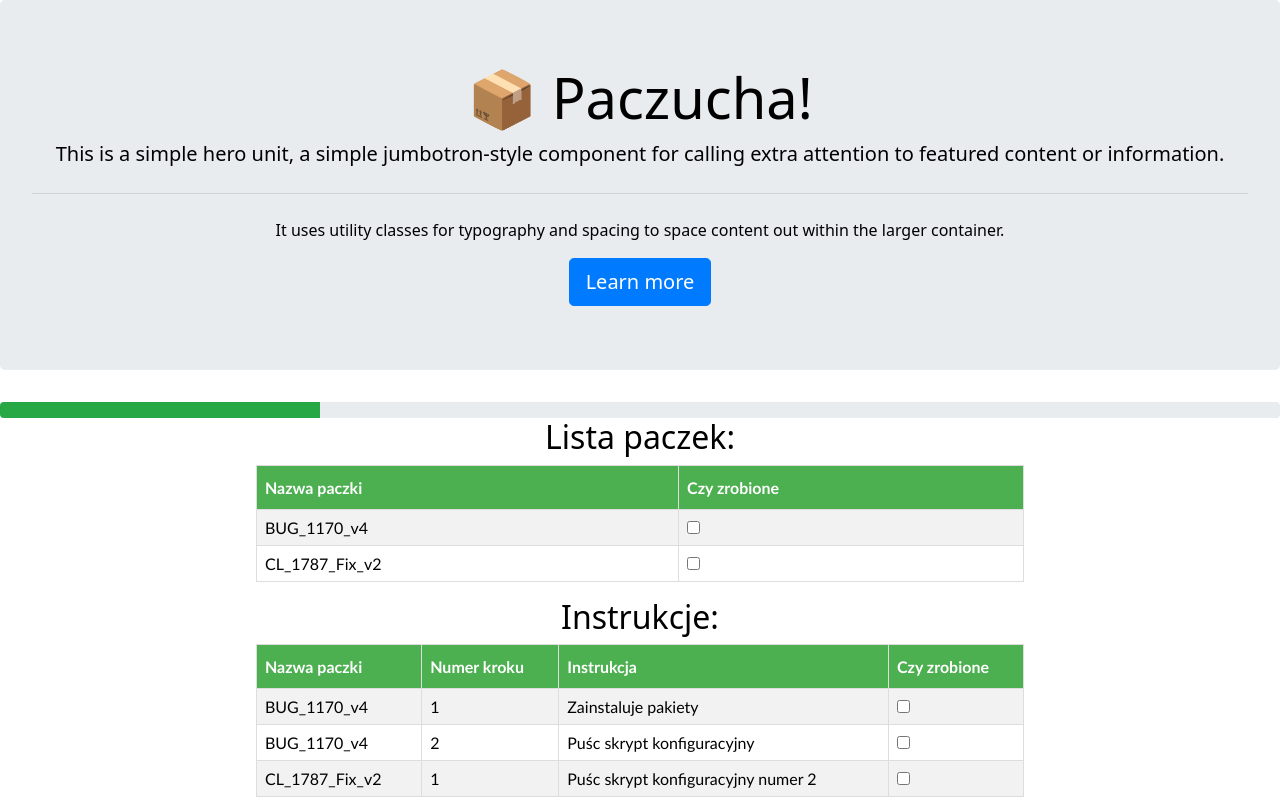
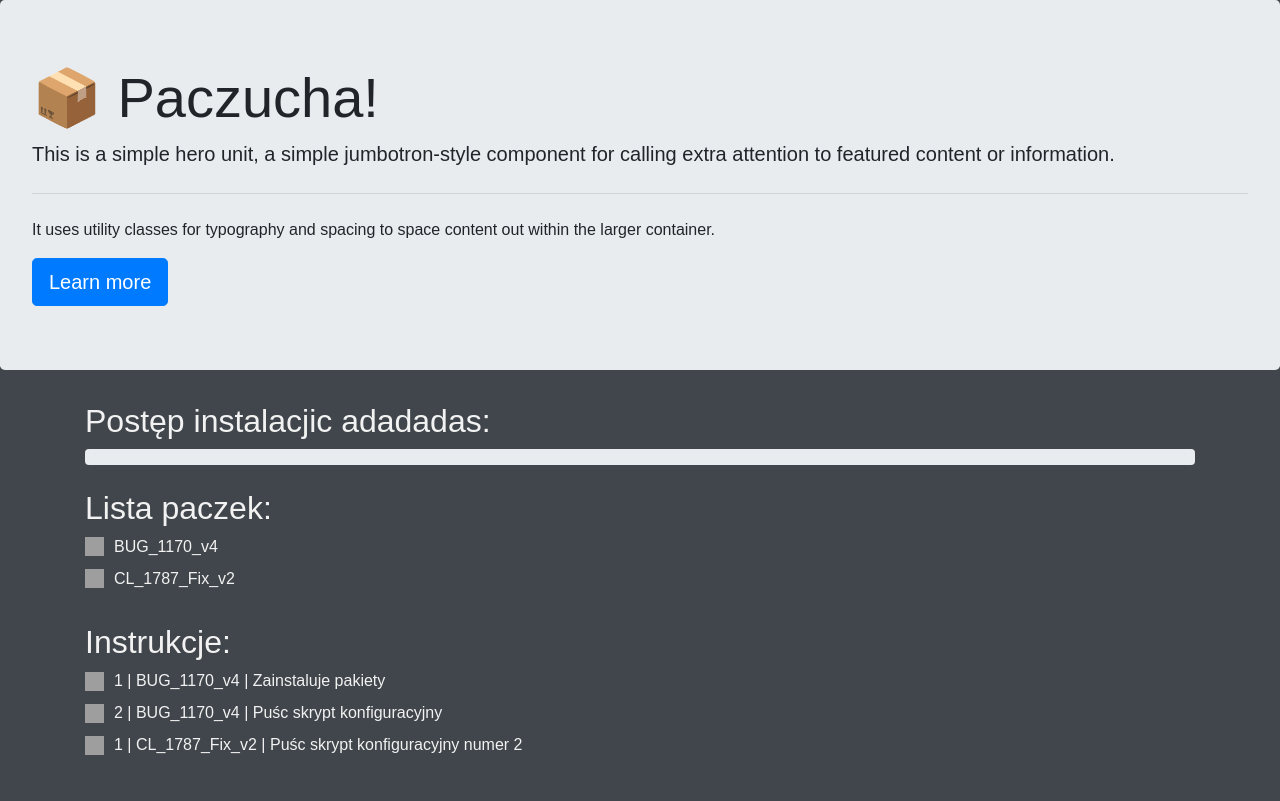
Before and after one commit to wrociu/Paczucha, a plain HTML site: page index.html in a window 1280 px wide. Shown: the top 801 px of the page. Drawn offline with nearby package versions, Linux system fonts and the light colour scheme; grey boxes are pictures that could not be loaded.

Commit message:
Progress bar + sprzężenie checkboxów + ogólne zmiany

```diff
--- a/css/style.css
+++ b/css/style.css
@@ -1,26 +1,35 @@
 body {
-  font-family: system-ui;
-  background: #fff;
-  color: black;
-  text-align: center;
+  font-family: Arial, sans-serif;
+    position:relative;
+    background:#40464b;
+    height:100%;
+    margin:0;
+    font-family: sans-serif;
 }
+
+
 
 .instrukcje {
   font-family: "Trebuchet MS", Arial, Helvetica, sans-serif;
   border-collapse: collapse;
   width: 60%;
-  margin-left:auto;
-    margin-right:auto;
+  margin-left: auto;
+  margin-right: auto;
 }
 
-.instrukcje td, .instrukcje th {
+.instrukcje td,
+.instrukcje th {
   border: 1px solid #ddd;
   padding: 8px;
 }
 
-.instrukcje tr:nth-child(even){background-color: #f2f2f2;}
+.instrukcje tr:nth-child(even) {
+  background-color: #f2f2f2;
+}
 
-.instrukcje tr:hover {background-color: #ddd;}
+.instrukcje tr:hover {
+  background-color: #ddd;
+}
 
 .instrukcje th {
   padding-top: 12px;
@@ -30,7 +39,55 @@ body {
   color: white;
 }
 
+h2 { color:#f2f2f2;}
+
 footer {
   margin-top: 50px;
   border-top-style: dotted;
 }
+
+
+input[type="checkbox"] {
+  display:none;
+}
+
+input[type="checkbox"] + label {
+  color:#f2f2f2;
+}
+
+input[type="checkbox"] + label span {
+  display:inline-block;
+  width:19px;
+  height:19px;
+  margin:-2px 10px 0 0;
+  vertical-align:middle;
+  background:url(https://s3-us-west-2.amazonaws.com/s.cdpn.io/210284/check_radio_sheet.png) left top no-repeat;
+  cursor:pointer;
+}
+
+input[type="checkbox"]:checked + label span {
+  background:url(https://s3-us-west-2.amazonaws.com/s.cdpn.io/210284/check_radio_sheet.png) -19px top no-repeat;
+}
+
+input[type="radio"] {
+  display:none;
+}
+
+input[type="radio"] + label {
+  color:#f2f2f2;
+  font-family:Arial, sans-serif;
+}
+
+input[type="radio"] + label span {
+  display:inline-block;
+  width:19px;
+  height:19px;
+  margin:-2px 10px 0 0;
+  vertical-align:middle;
+  background:url(https://s3-us-west-2.amazonaws.com/s.cdpn.io/210284/check_radio_sheet.png) -38px top no-repeat;
+  cursor:pointer;
+}
+
+input[type="radio"]:checked + label span {
+  background:url(https://s3-us-west-2.amazonaws.com/s.cdpn.io/210284/check_radio_sheet.png) -57px top no-repeat;
+}
--- a/index.html
+++ b/index.html
@@ -6,41 +6,71 @@
 	<meta name="description" content="Canal+ IT - Paczucha">
 	<meta name="author" content="Piotr Wrotek i Łukasz Kubicki">
 	<!-- Bootstrap -->
-	<link rel="stylesheet" href="https://stackpath.bootstrapcdn.com/bootstrap/4.4.1/css/bootstrap.min.css" integrity="sha384-Vkoo8x4CGsO3+Hhxv8T/Q5PaXtkKtu6ug5TOeNV6gBiFeWPGFN9MuhOf23Q9Ifjh" crossorigin="anonymous">
+	<link rel="stylesheet" href="https://stackpath.bootstrapcdn.com/bootstrap/4.4.1/css/bootstrap.min.css"
+		integrity="sha384-Vkoo8x4CGsO3+Hhxv8T/Q5PaXtkKtu6ug5TOeNV6gBiFeWPGFN9MuhOf23Q9Ifjh" crossorigin="anonymous">
 	<link rel="stylesheet" href="css/style.css">
 </head>
 
 <body>
+
+
 	<div class="jumbotron">
 		<h1 class="display-4">📦 Paczucha!</h1>
-		<p class="lead">This is a simple hero unit, a simple jumbotron-style component for calling extra attention to featured content or information.</p>
+		<p class="lead">This is a simple hero unit, a simple jumbotron-style component for calling extra attention to
+			featured content or information.</p>
 		<hr class="my-4">
-		<p>It uses utility classes for typography and spacing to space content out within the larger container.</p> <a class="btn btn-primary btn-lg" href="#" role="button">Learn more</a>
+		<p>It uses utility classes for typography and spacing to space content out within the larger container.</p> <a
+			class="btn btn-primary btn-lg" href="#" role="button">Learn more</a>
 	</div>
-	<div class="progress">
-  <div class="progress-bar bg-success" role="progressbar" style="width: 25%" aria-valuenow="25" aria-valuemin="0" aria-valuemax="100"></div>
-</div>
 
-	<h2>Lista paczek:</h2>
-	<p id="paczki"></p>
-	<h2>Instrukcje:</h2>
-	<div style="text-align:center;">
-		<p id="demo"></p>
+
+	<div class="container">
+
+		<!-- progress bar -->
+		<div class="mt-2"></div>
+		<h2 class="mt-2">Postęp instalacjic adadadas:</h2>
+		<div class="progress mt-2" onload="bodyOnloadHandler()">
+
+			<div id="progress" class="progress-bar bg-success" role="progressbar" style="width: 35%" aria-valuenow="25"
+				aria-valuemin="0" aria-valuemax="100"></div>
+		</div>
+
+
+		<!-- progress bar -->
+		<div class="mt-4" id="checkboxes">
+			<h2 class="mt-2">Lista paczek:</h2>
+		</div>
+
+		<div class="mt-4" id="checkboxesToClick">
+			<h2>Instrukcje:</h2>
+		</div>
+
 	</div>
+
 	<!-- Footer -->
 	<footer class="page-footer font-small blue pt-4">
 		<!-- Footer Links -->
 		<div class="container-fluid text-md-left">
 			<hr class="clearfix w-100 d-md-none pb-3 text-center">
-			<img class="top10 text-center" src="https://www.ipv.net.pl/wp-content/uploads/2015/01/C_.png" alt="Smiley face" height="50">
+			<img class="top10 text-center" src="https://www.ipv.net.pl/wp-content/uploads/2015/01/C_.png"
+				alt="Smiley face" height="50">
 			<p class="top10 text-center">Paczucha created by Piotr Wrotek and Łukasz Kubicki</p>
 		</div>
 	</footer>
+
+
 	<script src="js/script.js"></script>
 	<!-- Bootstrap -->
-	<script src="https://code.jquery.com/jquery-3.4.1.slim.min.js" integrity="sha384-J6qa4849blE2+poT4WnyKhv5vZF5SrPo0iEjwBvKU7imGFAV0wwj1yYfoRSJoZ+n" crossorigin="anonymous"></script>
-	<script src="https://cdn.jsdelivr.net/npm/popper.js@1.16.0/dist/umd/popper.min.js" integrity="sha384-Q6E9RHvbIyZFJoft+2mJbHaEWldlvI9IOYy5n3zV9zzTtmI3UksdQRVvoxMfooAo" crossorigin="anonymous"></script>
-	<script src="https://stackpath.bootstrapcdn.com/bootstrap/4.4.1/js/bootstrap.min.js" integrity="sha384-wfSDF2E50Y2D1uUdj0O3uMBJnjuUD4Ih7YwaYd1iqfktj0Uod8GCExl3Og8ifwB6" crossorigin="anonymous"></script>
+	<script src="https://code.jquery.com/jquery-3.4.1.slim.min.js"
+		integrity="sha384-J6qa4849blE2+poT4WnyKhv5vZF5SrPo0iEjwBvKU7imGFAV0wwj1yYfoRSJoZ+n" crossorigin="anonymous">
+	</script>
+	<script src="https://cdn.jsdelivr.net/npm/popper.js@1.16.0/dist/umd/popper.min.js"
+		integrity="sha384-Q6E9RHvbIyZFJoft+2mJbHaEWldlvI9IOYy5n3zV9zzTtmI3UksdQRVvoxMfooAo" crossorigin="anonymous">
+	</script>
+	<script src="https://stackpath.bootstrapcdn.com/bootstrap/4.4.1/js/bootstrap.min.js"
+		integrity="sha384-wfSDF2E50Y2D1uUdj0O3uMBJnjuUD4Ih7YwaYd1iqfktj0Uod8GCExl3Og8ifwB6" crossorigin="anonymous">
+	</script>
+
 </body>
 
 </html>
--- a/js/script.js
+++ b/js/script.js
@@ -2,6 +2,9 @@ var xml_text, parser, xmlDoc;
 var packages = [];
 var packageSteps = [];
 
+
+
+/* #region XML source mockup */
 xml_text = "<INSTRUKCJA>" +
   "<PACZKA nazwa='BUG_1170_v4'>" +
   "<STEP>1</STEP>" +
@@ -14,9 +17,33 @@ xml_text = "<INSTRUKCJA>" +
   "<STEP_DESCRIPTION>Puśc skrypt konfiguracyjny numer 2</STEP_DESCRIPTION>" +
   "</PACZKA>" +
   "</INSTRUKCJA>";
+/* #endregion */
 
+
+
+/* #region Page Loading events */
+document.addEventListener("DOMContentLoaded", documentReady);
+
+function documentReady() {
+  RedrawProgressBar(0, 100);
+}
+/* #endregion */
+
+
+
+/* #region Progress bar handling */
+function RedrawProgressBar(progress, all) {
+  var progressBar = document.getElementById("progress");
+  var progressBarWidth = Math.floor((progress / all) * 100)
+  progressBar.style.width = progressBarWidth + "%";
+}
+/* #endregion */
+
+
+
+/* #region Loading data to packages and  packageSteps*/
 parser = new DOMParser();
-xmlDoc = parser.parseFromString(xml_text,"text/xml");
+xmlDoc = parser.parseFromString(xml_text, "text/xml");
 
 printTXT = '';
 txt = "";
@@ -25,13 +52,15 @@ y = xmlDoc.getElementsByTagName("STEP_DESCRIPTION");
 
 for (i = 0; i < x.length; i++) {
   var p = x[i].parentNode.getAttribute('nazwa');
-    //var s = x[i].nodeName + ": " + x[i].childNodes[0].nodeValue + " =>   ";
-    //var d = y[i].nodeName + ": " + y[i].childNodes[0].nodeValue + "<br>";
   var s = x[i].childNodes[0].nodeValue;
   var d = y[i].childNodes[0].nodeValue;
 
   packages.push(x[i].parentNode.getAttribute('nazwa'));
-    var packageStep = {package:p, step:s, description:d};
+  var packageStep = {
+    package: p,
+    step: s,
+    description: d
+  };
   packageSteps.push(packageStep);
 
   txt += packageStep.package;
@@ -39,47 +68,115 @@ for (i = 0; i < x.length; i++) {
   txt += packageStep.description;
 }
 
+PrintPackagesSteps(packageSteps);
+PrintPackagesList(packages);
+/* #endregion */
+
+/* #region Packages list */
+function PrintPackagesList(packagesArray) {
+
+  var packagesSet = new Set(packagesArray);
+  packagesSet.forEach(JoinTxtForPackagesList);
+
+}
+
+function JoinTxtForPackagesList(element) {
+
+  var input = document.createElement("input");
+  input.type = "checkbox";
+  input.id = element;
+
+  var label = document.createElement("label");
+  label.setAttribute("for",element);
+
+  var span = document.createElement("span");
+
+  var checkboxes = document.getElementById("checkboxes");
+
+  var t = document.createTextNode(element);
+  label.appendChild(span);
+  label.appendChild(t);
+  checkboxes.appendChild(input);
+  checkboxes.appendChild(label);
+  checkboxes.appendChild(document.createElement("br"));
+
+}
+/* #endregion */
+
+/* #region Packages Steps */
+function PrintPackagesSteps(packagesStepsArray) {
+
+  for (i = 0; i < packagesStepsArray.length; i++) {
+    printCheckboxesToClick(packagesStepsArray[i].package, packagesStepsArray[i].step, packagesStepsArray[i].description);
+  }
+}
+
+function printCheckboxesToClick(packageName, step, description)
+{
+  var idk = packageName+step;
+
+  var input = document.createElement("input");
+  input.type = "checkbox";
+  input.name = idk;
+  input.id = idk;
+  input.onclick = function(){ ValidatePackages(this, packageName); };
+
+  var label = document.createElement("label");
+  label.setAttribute("for",idk);
+
+  var span = document.createElement("span");
+
+  var checkboxesToClick = document.getElementById("checkboxesToClick");
+
+  var t = document.createTextNode(step + "  |  " + packageName + "  |  " + description);
+  label.appendChild(span);
+  label.appendChild(t);
+  checkboxesToClick.appendChild(input);
+  checkboxesToClick.appendChild(label);
+  checkboxesToClick.appendChild(document.createElement("br"));
+}
+/* #endregion */
+
+function ValidatePackages(checkedEl, idToCheck)
+{
+  console.log(checkedEl.checked);
+  if (checkedEl.checked)
+    {document.getElementById(idToCheck).checked = true;}
+  else
+    {document.getElementById(idToCheck).checked = false;}
+
+  var checkedCheckboxes = CountCheckedCheckboxes();
+  var allCheckboxes = CountCheckboxes();
+
+  RedrawProgressBar(checkedCheckboxes, allCheckboxes);
 
 
-PrintPackagesSteps("demo", packageSteps)
-
-// Lista paczek
-txt = '';
-PrintPackagesList("paczki", packages)
-
-// Prinsts packages List
-function PrintPackagesList(htmlItem, packagesArray)
-{
-  var packagesSet = new Set(packagesArray);
-
-  txt = '<table class="instrukcje">';
-  txt += "<th>Nazwa paczki</th><th>Czy zrobione</th>";
-  packagesSet.forEach(JoinTxtForPackagesList);
-
-  txt += '</table>';
-  document.getElementById(htmlItem).innerHTML = txt;
 }
 
-function JoinTxtForPackagesList(value) {
-  txt = txt + "<tr><td>" + value + "</td><td><input type=checkbox></td></tr>";
+function CountCheckedCheckboxes()
+{
+  var count = 0;
+  var checkboxes = document.getElementById("checkboxesToClick");
+  var inputElems = checkboxes.getElementsByTagName("input");
+
+  for (var i=0; i<inputElems.length; i++)
+  {
+    if (inputElems[i].type == "checkbox" && inputElems[i].checked == true)
+      { count++; }
+  }
+  return count;
 }
 
-// Lista instrukcji
-function PrintPackagesSteps(htmlItem, packagesStepsArray)
+function CountCheckboxes()
 {
+  var count = 0;
+  var checkboxes = document.getElementById("checkboxesToClick");
+  var inputElems = checkboxes.getElementsByTagName("input");
 
-    printTXT = "<table class=instrukcje>";
-    printTXT += "<th>Nazwa paczki</th><th>Numer kroku</th><th>Instrukcja</th><th>Czy zrobione</th>";
-    for (i = 0; i < packagesStepsArray.length; i++) {
-      printTXT += "<tr><td>";
-      printTXT += packagesStepsArray[i].package + "</td><td>";
-      printTXT += packagesStepsArray[i].step + "</td><td>";
-      printTXT += packagesStepsArray[i].description + "</td><td>";
-      printTXT += "<input type=checkbox>"
-      printTXT += "</td></tr>";
+  for (var i=0; i<inputElems.length; i++)
+  {
+    if (inputElems[i].type == "checkbox")
+      { count++; }
   }
-
-    printTXT += "</table>";
-
-    document.getElementById(htmlItem).innerHTML = printTXT;
+  return count;
 }
```
Lines whose indentation alone changed are shown as unchanged.
